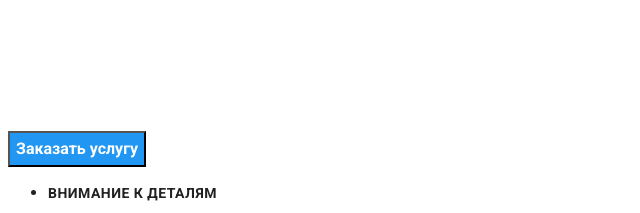
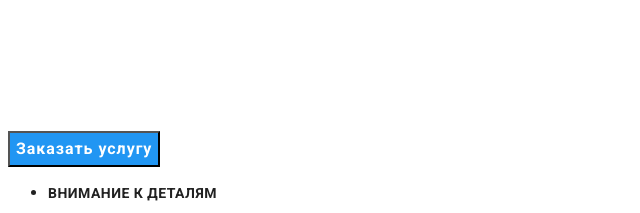
Before and after one commit to Ivanna12345/goit-markup-hw-02, a plain HTML site: page index.html in a window 1280 px wide. Shown: the part 168-381 px from the top of the page, 0-640 px from the left. Drawn offline with Linux system fonts and the light colour scheme; files whose address does not match are found by name.

Commit message:
Update styles.css
исправлено

```diff
--- a/css/styles.css
+++ b/css/styles.css
@@ -9,6 +9,7 @@
   --hero-background-color: #2f303a;
   --team-background-color: #f5f4fa;
 }
+
 body {
   font-family: "Roboto", sans-serif;
   letter-spacing: 0.03em;
@@ -25,6 +26,7 @@ body {
 .link {
   text-decoration: none;
 }
+
 .logo {
   font-family: "Raleway", sans-serif;
   font-weight: 700;
@@ -53,9 +55,6 @@ body {
   color: var(--accent-color);
 }
 
-.herro {
-color: var(--hero-background-color);
-}
 /* ------------ШАПКА-------------- */
 
 .logo-black {
@@ -110,6 +109,9 @@ color: var(--hero-background-color);
   font-weight: 700;
   font-size: 16px;
   line-height: 1.88;
+  align-items: center;
+  text-align: center;
+  letter-spacing: 0.06em;
   background-color: var(--accent-color);
   color: var(--white-text-color);
   cursor: pointer;
@@ -120,6 +122,7 @@ color: var(--hero-background-color);
   background-color: var(--white-text-color);
   color: var(--accent-color);
 }
+
 /* ------------ПРЕИМУЩЕСТВА-------------- */
 
 .features-title {
@@ -167,7 +170,6 @@ color: var(--hero-background-color);
 
 .footer-contact-link {
   color: var(--white-text-color);
-  text-decoration: none;
 }
 
 /* ---------------------------------------------- */
@@ -175,8 +177,8 @@ color: var(--hero-background-color);
 /* ---------------------------------------------- */
 .portfolio-btn {
   font-family: inherit;
+  font-weight: 500;
   font-size: 16px;
-  font-weight: 500;
   line-height: 1.63;
   letter-spacing: 0.03em;
   background-color: var(--team-background-color);
```
